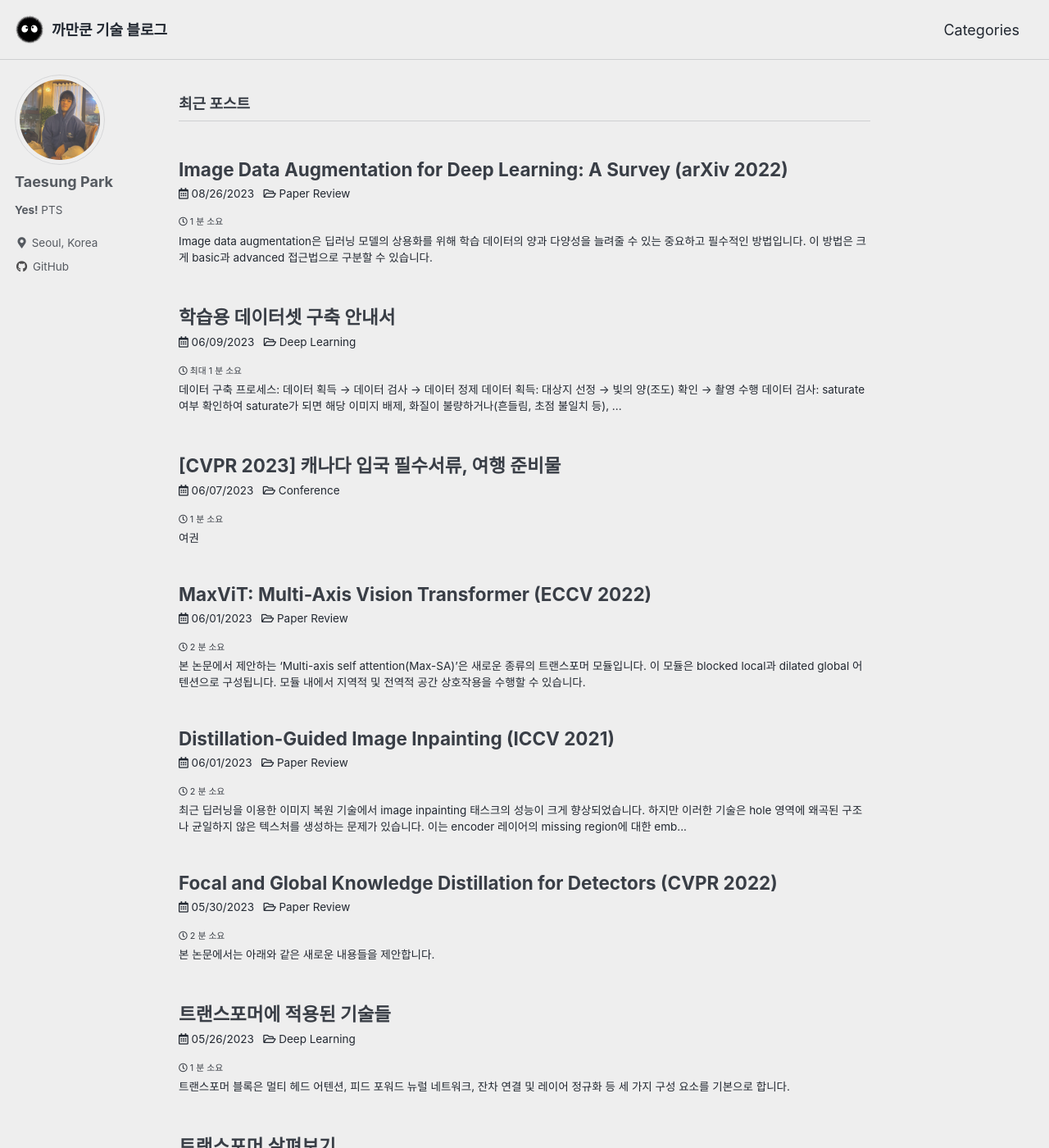
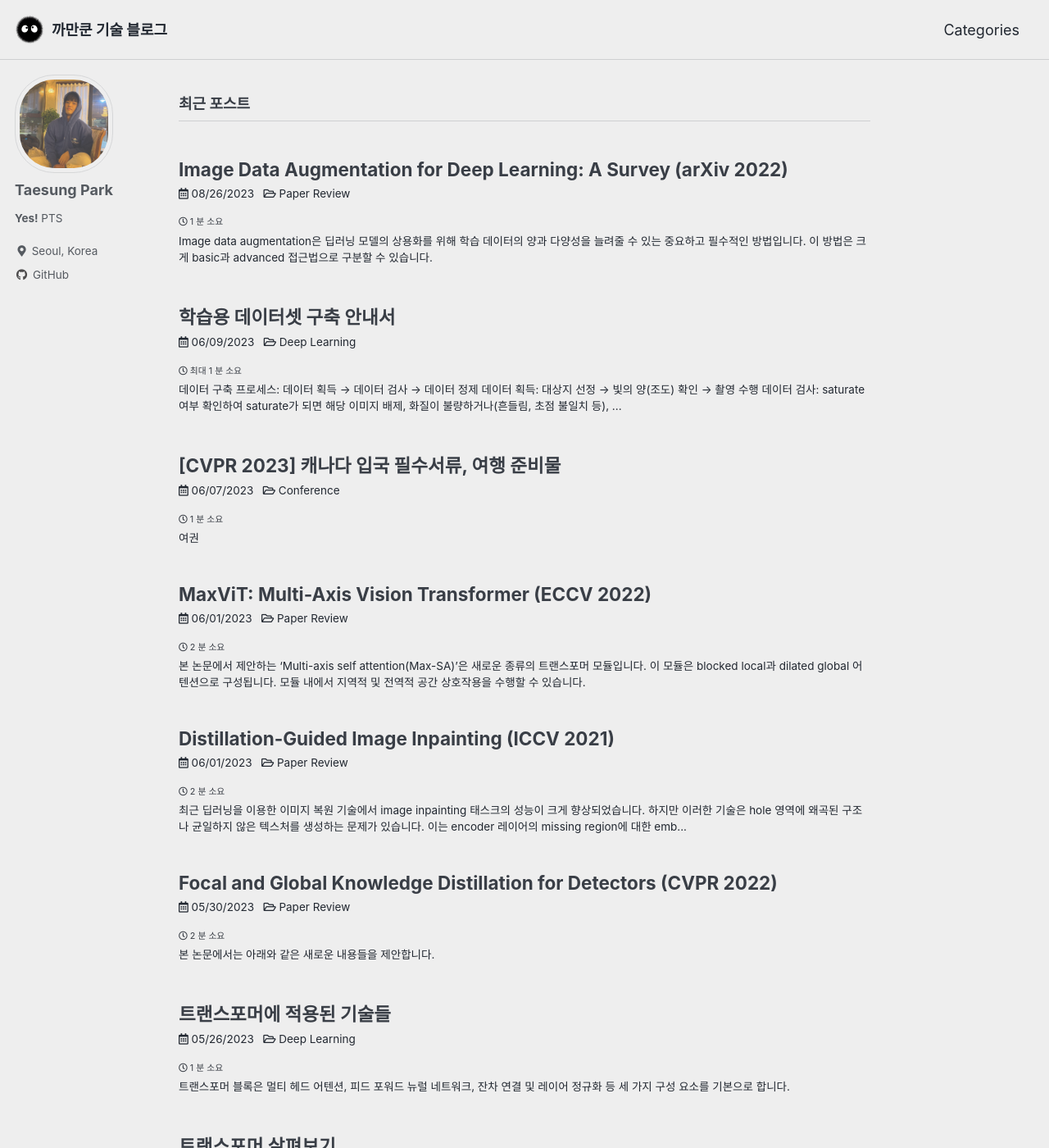
Before and after one commit to kkamankun/kkamankun.github.io, a Jekyll site: the page built from index.html, in a window 1280 px wide and 1400 px high. Shown: the whole window at 82% size. Built offline with Jekyll 4.4.1, drawn with Linux system fonts in a browser that asks for light colours; cached includes are drawn as plain includes; the list of posts is cut into pages by our own code.

Commit message:
Update Author Profile

```diff
--- a/_sass/minimal-mistakes/_sidebar.scss
+++ b/_sass/minimal-mistakes/_sidebar.scss
@@ -127,8 +127,8 @@
   }
 
   img {
-    max-width: 110px;
-    border-radius: 50%;
+    max-width: 120px;
+    border-radius: 40%;
 
     @include breakpoint($large) {
       padding: 5px;
```
